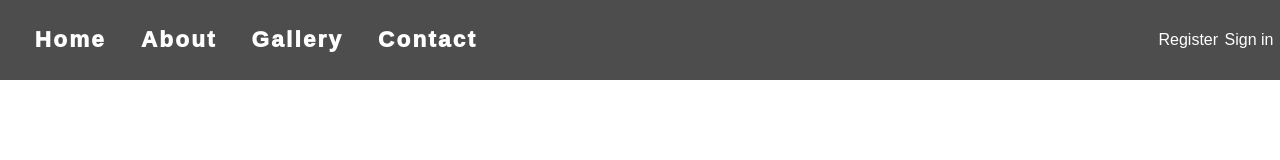
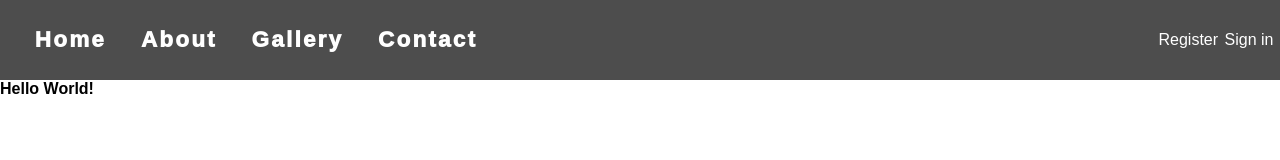
Before and after one commit to Aidancodergamz/NavBar, a plain HTML site: page index.html in a window 1280 px wide. Drawn offline with Linux system fonts and the light colour scheme.

Commit message:
added hello world to main section

```diff
--- a/index.html
+++ b/index.html
@@ -23,7 +23,10 @@
                 <div class="bar"></div>
                 <div class="bar"></div>
             </div>
+    </nav>
 
-    </nav>
+    <main>
+        <h1>Hello World!</h1>
+    </main>
 </body>
 </html>
```
